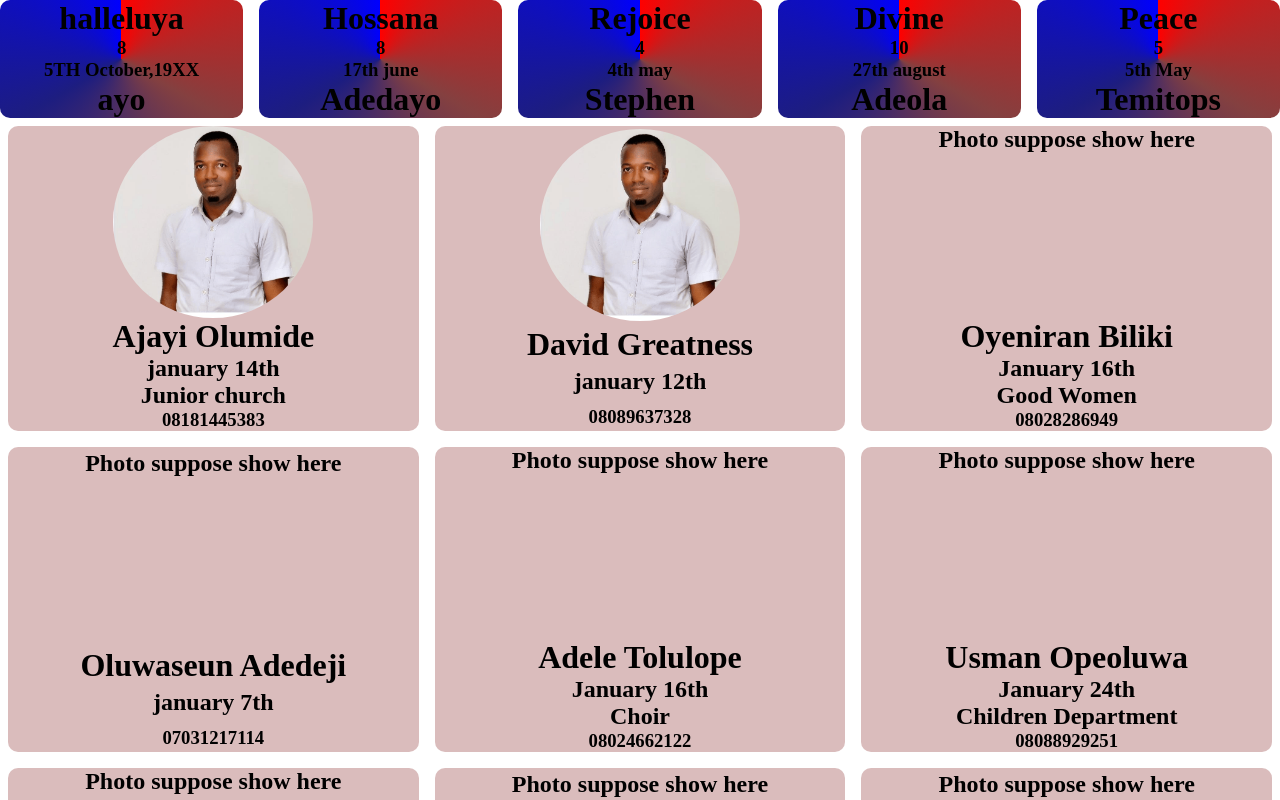
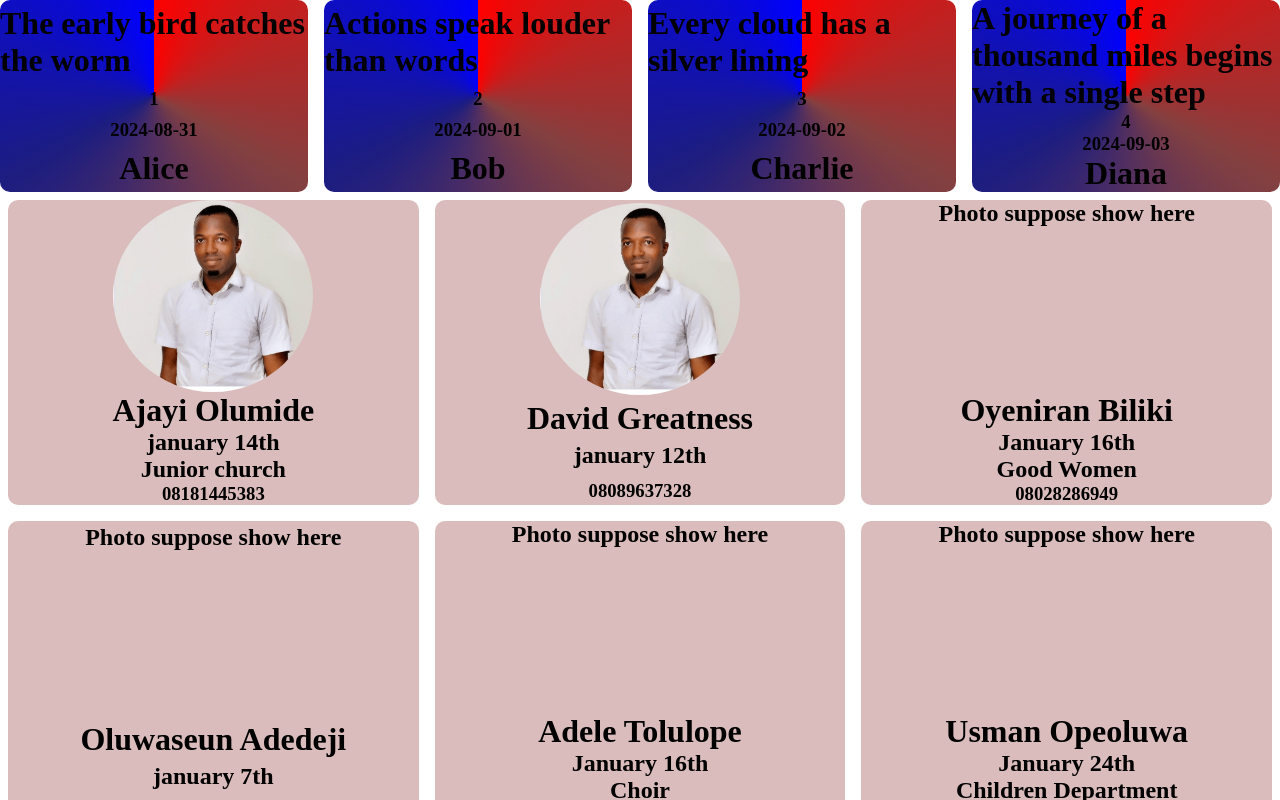
Before and after one commit to Codekazuki/40daysofreact, a React (Create React App) app: page / in a window 1280 px wide. Shown: the top 800 px of the page. Built offline with nearby package versions, Linux system fonts and the light colour scheme.

Commit message:
data update

```diff
--- a/src/Testing/card/CardList.js
+++ b/src/Testing/card/CardList.js
@@ -1,41 +1,9 @@
 import React from "react";
 import Card from "./Card";
-
-const details = [
-  {
-    phrase: "halleluya",
-    name: "ayo",
-    date: "5TH October,19XX",
-    num: "8",
-  },
-  {
-    phrase: "Hossana",
-    num: "8",
-    name: "Adedayo",
-    date: "17th june",
-  },
-  {
-    phrase: "Rejoice",
-    num: "4",
-    name: "Stephen",
-    date: "4th may",
-  },
-  {
-    phrase: "Divine",
-    num: "10",
-    name: "Adeola",
-    date: "27th august",
-  },
-  {
-    phrase: "Peace",
-    num: "5",
-    name: "Temitops",
-    date: "5th May",
-  },
-];
+import { arrayOfObjects } from "./birthdayData";
 
 const CardList = () => {
-  const cardList = details.map((item) => {
+  const cardList = arrayOfObjects.map((item) => {
     return (
       <div>
         <Card
--- /dev/null
+++ b/src/Testing/card/birthdayData.js
@@ -0,0 +1,26 @@
+export const arrayOfObjects = [
+  {
+    name: "Alice",
+    num: 1,
+    phrase: "The early bird catches the worm",
+    date: "2024-08-31",
+  },
+  {
+    name: "Bob",
+    num: 2,
+    phrase: "Actions speak louder than words",
+    date: "2024-09-01",
+  },
+  {
+    name: "Charlie",
+    num: 3,
+    phrase: "Every cloud has a silver lining",
+    date: "2024-09-02",
+  },
+  {
+    name: "Diana",
+    num: 4,
+    phrase: "A journey of a thousand miles begins with a single step",
+    date: "2024-09-03",
+  },
+];
```
